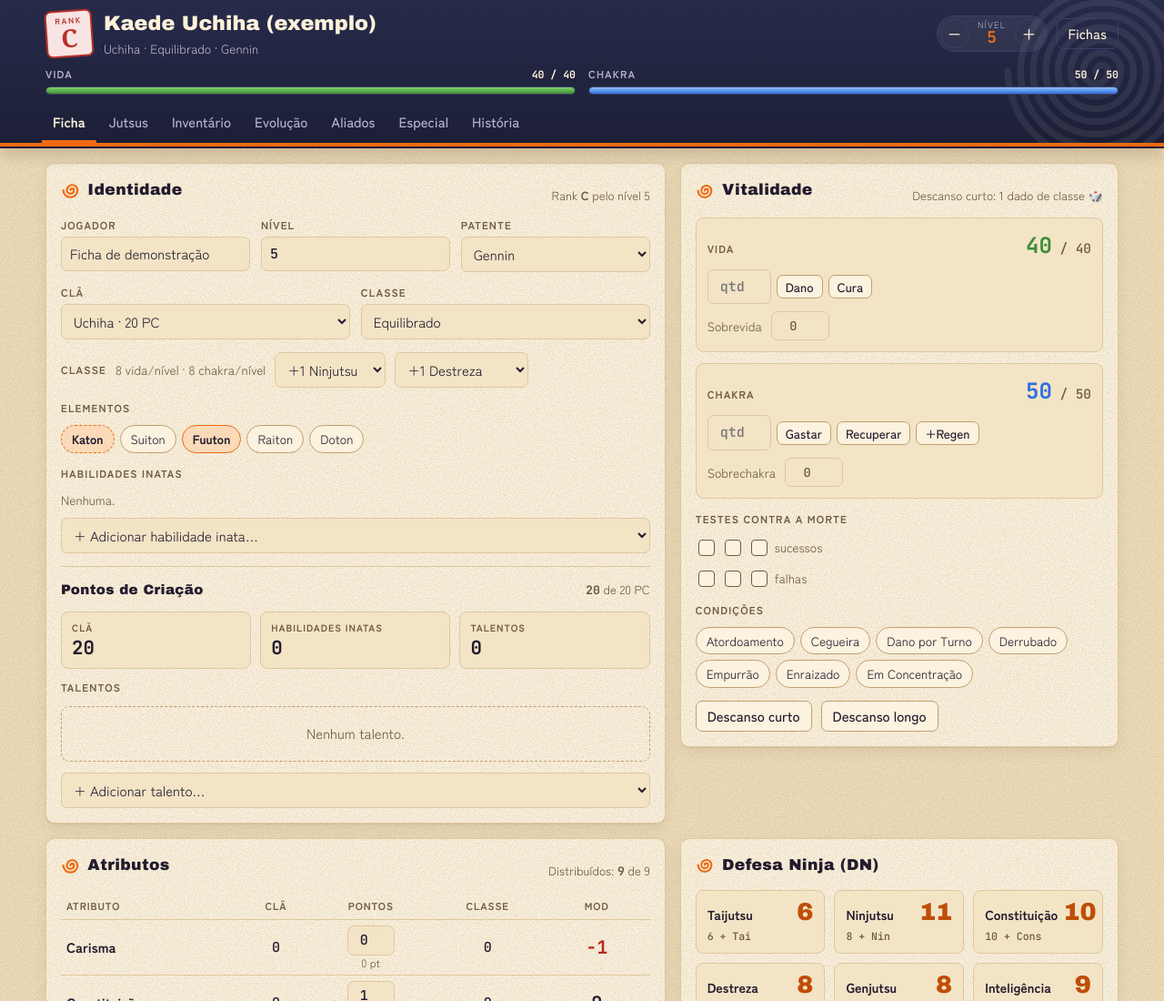
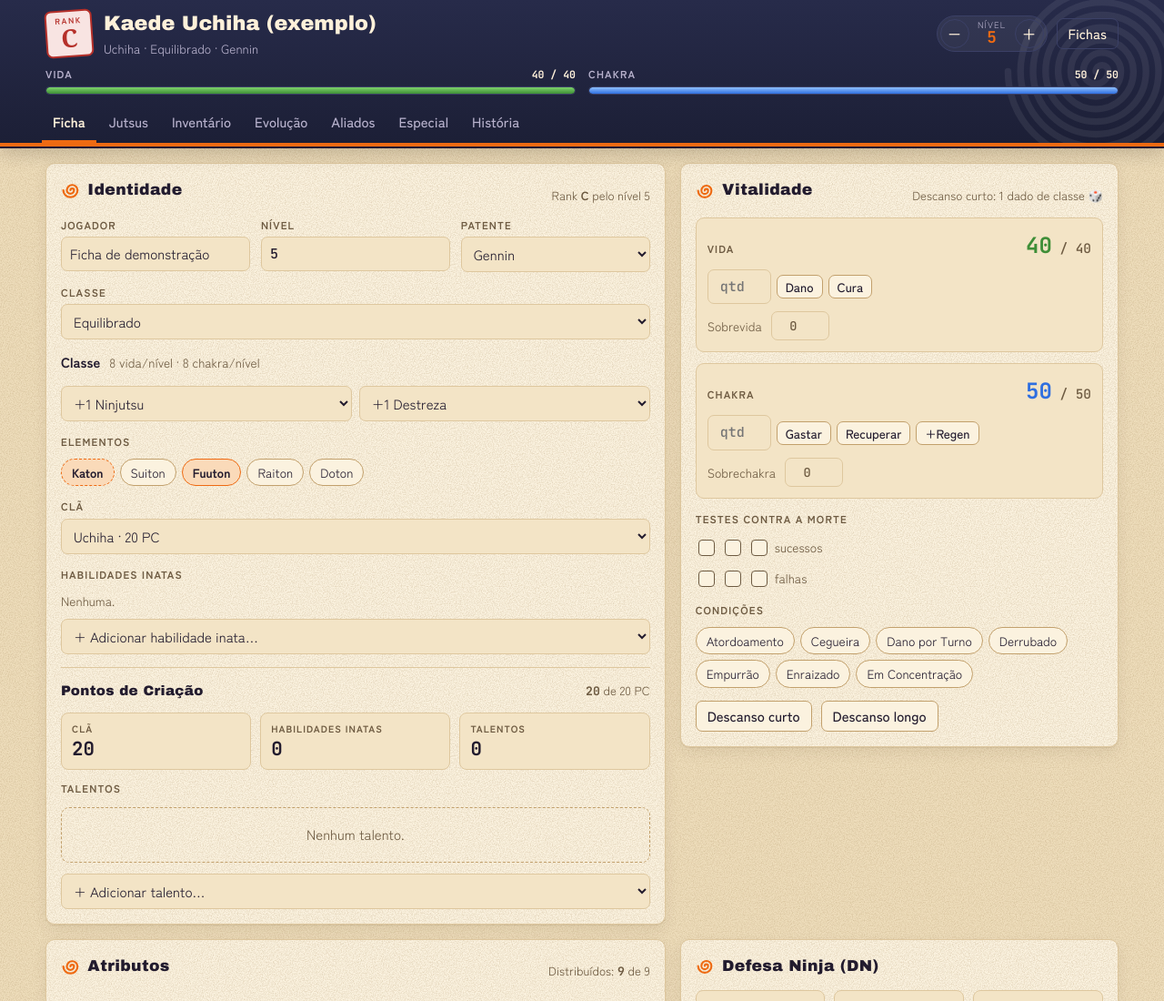
Before and after one commit to Henriquexon/ficha-naruto, a plain HTML site: page index.html in a window 1280 px wide. Shown: the top 1100 px of the page at 91% size. Drawn offline with Linux system fonts and the light colour scheme; a web font is replaced by a local one.

Commit message:
Reorganiza classe, modificadores e clã no painel Identidade

```diff
--- a/css/style.css
+++ b/css/style.css
@@ -234,6 +234,8 @@ p { margin: 0; }
 /* Campos */
 .campos { display: grid; align-items: start; gap: 10px 12px; grid-template-columns: repeat(auto-fit, minmax(150px, 1fr)); }
 /* caixas alinhadas pela base mesmo quando um título quebra em duas linhas */
+.modificadores-classe { display: grid; grid-auto-flow: column; grid-auto-columns: minmax(0, 1fr); align-items: center; gap: 8px; }
+.modificadores-classe > select { min-width: 0; width: 100%; }
 .campos.campos-base { align-items: end; }
 .campos.campos-jutsu { grid-template-columns: repeat(auto-fit, minmax(180px, 1fr)); }
 .campo { display: grid; gap: 4px; min-width: 0; }
--- a/index.html
+++ b/index.html
@@ -8,7 +8,7 @@
 <link rel="preconnect" href="https://fonts.googleapis.com">
 <link rel="preconnect" href="https://fonts.gstatic.com" crossorigin>
 <link rel="stylesheet" href="https://fonts.googleapis.com/css2?family=Dela+Gothic+One&family=JetBrains+Mono:wght@500;700&family=Shippori+Mincho+B1:wght@800&family=Zen+Kaku+Gothic+New:wght@400;500;700&display=swap">
-<link rel="stylesheet" href="css/style.css?v=2816c56c">
+<link rel="stylesheet" href="css/style.css?v=04891ec8">
 </head>
 <body>
 <header class="topo" id="topo">
@@ -74,6 +74,6 @@
 <script src="js/data/jutsus.js"></script>
 <script src="js/data/itens.js"></script>
 <script src="js/data/criaturas.js"></script>
-<script src="js/app.js?v=bffd435b"></script>
+<script src="js/app.js?v=7942600a"></script>
 </body>
 </html>
--- a/js/app.js
+++ b/js/app.js
@@ -600,12 +600,9 @@
         <div class="pilha" style="gap:6px">${campo('Nível', numInp('nivel', F.nivel, 'min="1" max="20" data-r'))}${F.nivel >= 20 ? `<select data-k="nivel20Attr" data-r aria-label="Atributo que recebe o +1 extra do nível 20">${opt('', '+1 extra: escolha', F.nivel20Attr)}${R.ATRIBUTOS.map((a) => opt(a.id, `+1 ${a.nome}`, F.nivel20Attr)).join('')}</select>` : ''}</div>
         ${campo('Patente', `<select data-k="patente">${R.PATENTES.map((p) => opt(p, p, F.patente)).join('')}</select>`)}
       </div>
-      <div class="campos">
-        ${campo('Clã', `<select data-k="cla" data-r title="${esc(cla.desc)}">${R.CLAS.map((c) => `<option value="${c.id}" title="${esc(c.desc)}"${c.id === F.cla ? ' selected' : ''}>${esc(c.nome)}${c.pc != null ? ` · ${c.pc} PC` : ''}</option>`).join('')}</select>`)}
-        ${cla.escolha ? campo('Atributo do clã', `<select data-k="claEscolha" data-r>${R.ATRIBUTOS.map((a) => opt(a.id, `+1 ${a.nome}`, F.claEscolha)).join('')}</select>`) : ''}
-        ${campo('Classe', `<select data-k="classe" data-r>${R.CLASSES.map((c) => opt(c.id, c.nome, F.classe)).join('')}</select>`)}
-      </div>
-      ${cls ? `<div class="linha"><span class="rotulo">Classe</span><span class="sub">${cls.vida} vida/nível · ${cls.chakra} chakra/nível${cla.vidaFixa ? ' (Hoozuki: 6 vida e 6 chakra por nível)' : ''}</span>${clsSel}</div>` : ''}
+      ${campo('Classe', `<select data-k="classe" data-r>${R.CLASSES.map((c) => opt(c.id, c.nome, F.classe)).join('')}</select>`)}
+      ${cls ? `<div class="linha"><strong>Classe</strong><span class="sub">${cls.vida} vida/nível · ${cls.chakra} chakra/nível${cla.vidaFixa ? ' (Hoozuki: 6 vida e 6 chakra por nível)' : ''}</span></div>
+      <div class="modificadores-classe">${clsSel}</div>` : ''}
       <div class="pilha">
         <span class="rotulo">Elementos</span>
         <div class="chips">${R.ELEMENTOS.map((e) => {
@@ -613,6 +610,10 @@
           const on = fixo || F.elementos.includes(e.id);
           return `<button class="chip${fixo ? ' fixo' : ''}" aria-pressed="${on}" ${fixo ? 'disabled title="Vem do clã ou habilidade inata"' : `data-acao="elemento" data-id="${e.id}"`} title="${esc(e.efeito)}">${e.nome}</button>`;
         }).join('')}</div>
+      </div>
+      <div class="campos">
+        ${campo('Clã', `<select data-k="cla" data-r title="${esc(cla.desc)}">${R.CLAS.map((c) => `<option value="${c.id}" title="${esc(c.desc)}"${c.id === F.cla ? ' selected' : ''}>${esc(c.nome)}${c.pc != null ? ` · ${c.pc} PC` : ''}</option>`).join('')}</select>`)}
+        ${cla.escolha ? campo('Atributo do clã', `<select data-k="claEscolha" data-r>${R.ATRIBUTOS.map((a) => opt(a.id, `+1 ${a.nome}`, F.claEscolha)).join('')}</select>`) : ''}
       </div>
       <div class="pilha">
         <span class="rotulo">Habilidades inatas</span>
```
